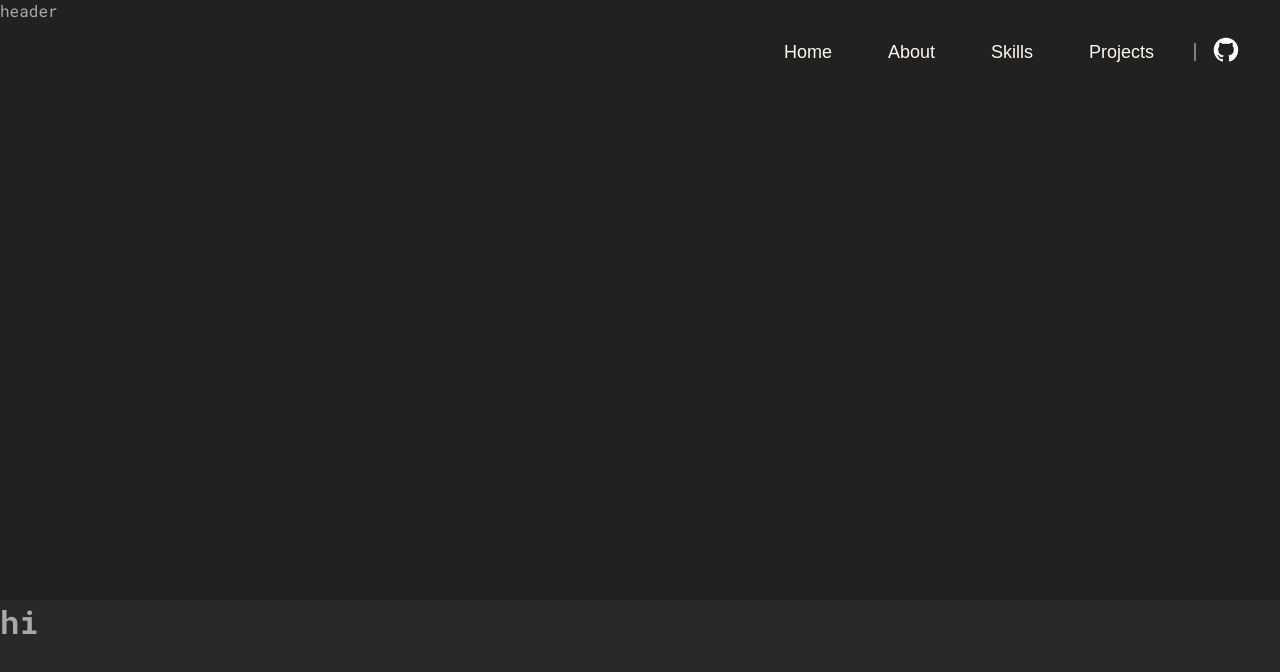
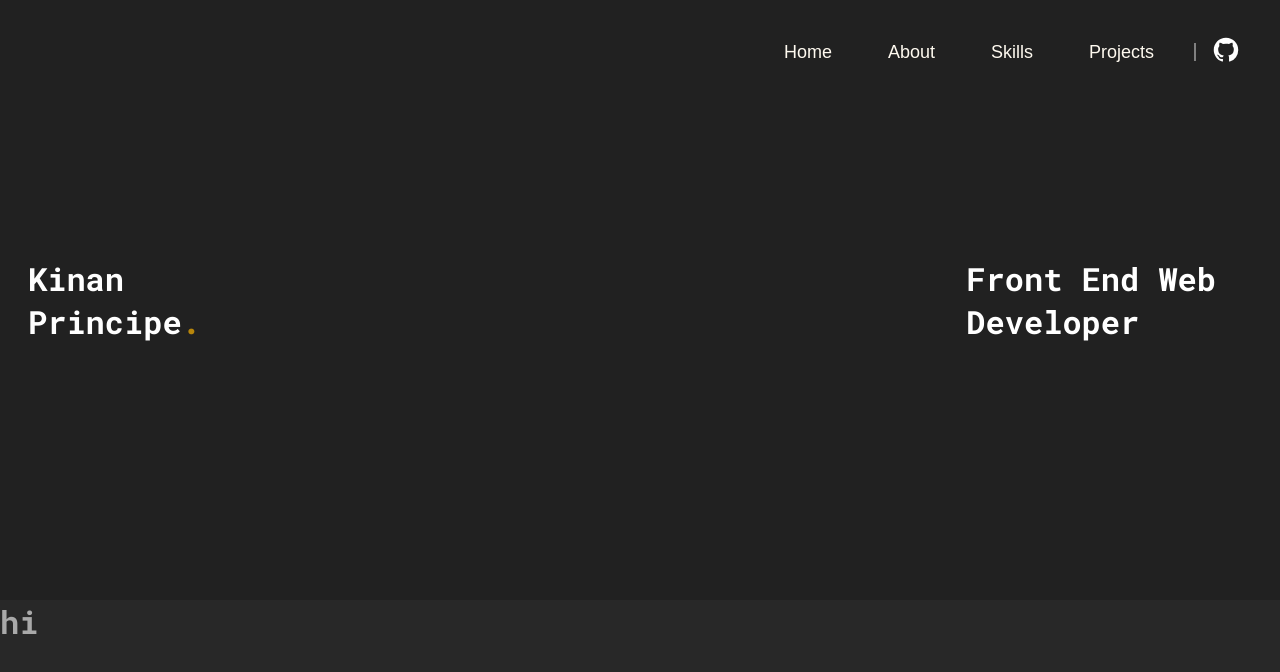
Before and after one commit to sorkofi/portfolio, a React (Vite) app: page / in a window 1280 px wide. Shown: the top 672 px of the page. Built offline with nearby package versions, Linux system fonts and the light colour scheme.

Commit message:
added name/description texts

```diff
--- a/src/App.tsx
+++ b/src/App.tsx
@@ -30,7 +30,8 @@ function App() {
       </div>
 
       <div className="header">
-        <p>header</p>
+        <h1 className="name">Kinan<br />Principe<span className="yellow">.</span></h1>
+        <h1 className="description">Front End Web<br />Developer</h1>
       </div>
 
       <div className="middle">
--- a/src/styles/global.css
+++ b/src/styles/global.css
@@ -10,7 +10,7 @@ html {
 
 .top-bar {
    display: flex;
-   position: absolute;
+   position: fixed;
    align-items: center;
    right: 0;
    margin-right: 36px;
@@ -19,11 +19,6 @@ html {
 .top-bar img {
    margin: 0px 4px 0px 4px;
    width: 28px;
-
-}
-
-.menu {
-
 }
 
 .divider {
@@ -64,6 +59,24 @@ html {
    color: darkgrey;
 
    height: 600px;
+
+   display: flex;
+   align-items: center;
+   justify-content: space-between;
+}
+.header h1 {
+   margin: 28px;
+}
+.header .name {
+   color: white;
+}
+.header .description {
+   color: white;
+   margin-right: 64px;
+}
+
+.yellow {
+   color: darkgoldenrod;
 }
 
 .middle {
```
